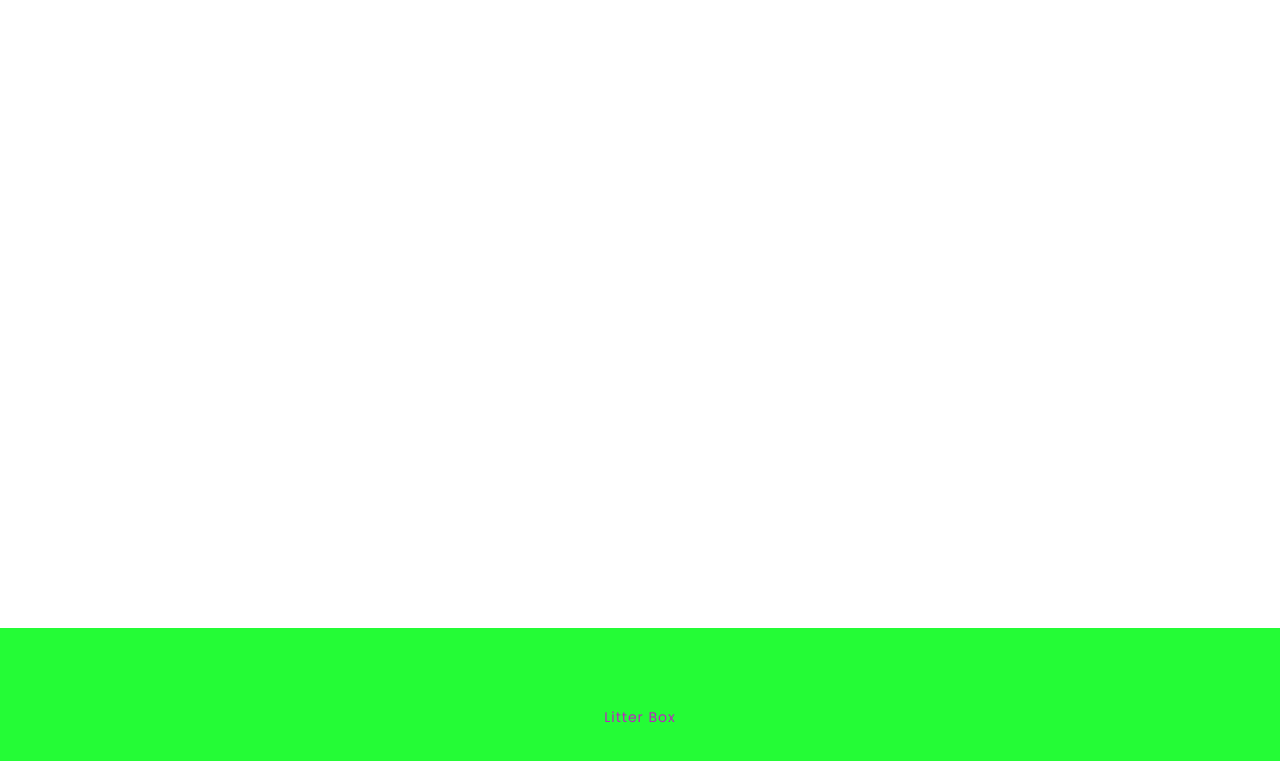
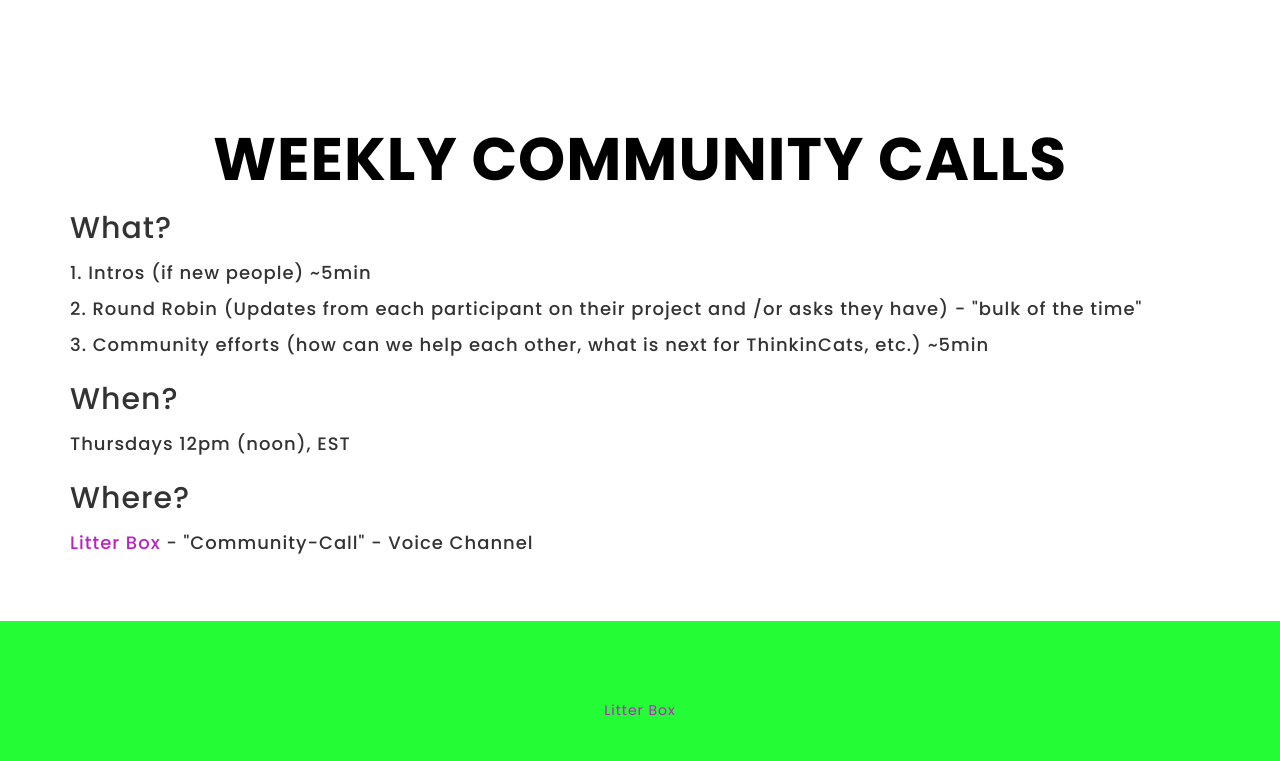
Before and after one commit to Badmonky/thinkincats, a plain HTML site: page index.html in a window 1280 px wide. Shown: the part 1277-2038 px from the top of the page. Drawn offline with Linux system fonts and the light colour scheme.

Commit message:
added community call info

```diff
--- a/css/style.css
+++ b/css/style.css
@@ -28,10 +28,13 @@
 h1,
 h2,
 h3,
-h4,
 h5,
 h6 {
 	/* font-family: 'Special Elite', cursive; */
+}
+
+h4{
+    line-height: 36px;
 }
 
 a {
@@ -886,7 +889,6 @@
     display: block;
     max-width: 100%;
     height: auto;
-    margin-bottom: 600px;
 }
 
 
--- a/index.html
+++ b/index.html
@@ -91,6 +91,24 @@
                     <img src="images/cat.gif" class="hero-image" alt="i'm thinkin..." />
                 </div>
               </div>
+              <div class="col-md-12">
+                    <h1>Weekly Community Calls</h1>
+                    <h2>What?</h2>
+                    <h4>
+                      1. Intros (if new people) ~5min <br>
+                      2. Round Robin (Updates from each participant on their project and /or asks they have) - "bulk of the time" <br>
+                      3. Community efforts (how can we help each other, what is next for ThinkinCats, etc.) ~5min <br>
+                    </h4>
+                    <h2>When?</h2>
+                    <h4>
+                      Thursdays 12pm (noon), EST
+                    </h4>
+                    <h2>Where?</h2>
+                    <h4>
+                      <a href="https://discord.gg/kjph9uvDZP" target="_blank" title="The Cat Think Tank">Litter Box</a> - "Community-Call" - Voice Channel
+                    </h4>
+
+              </div>
           </div>
         </div>
     </section>
```
